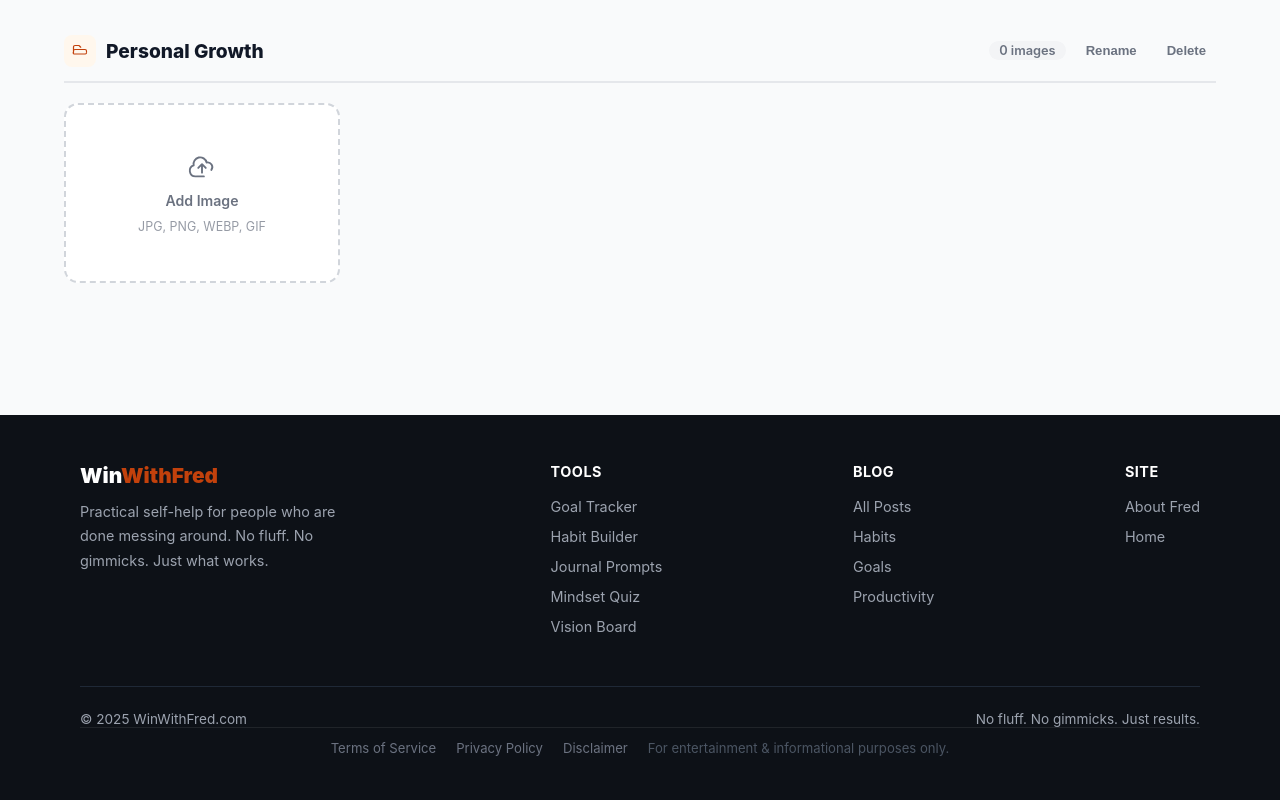
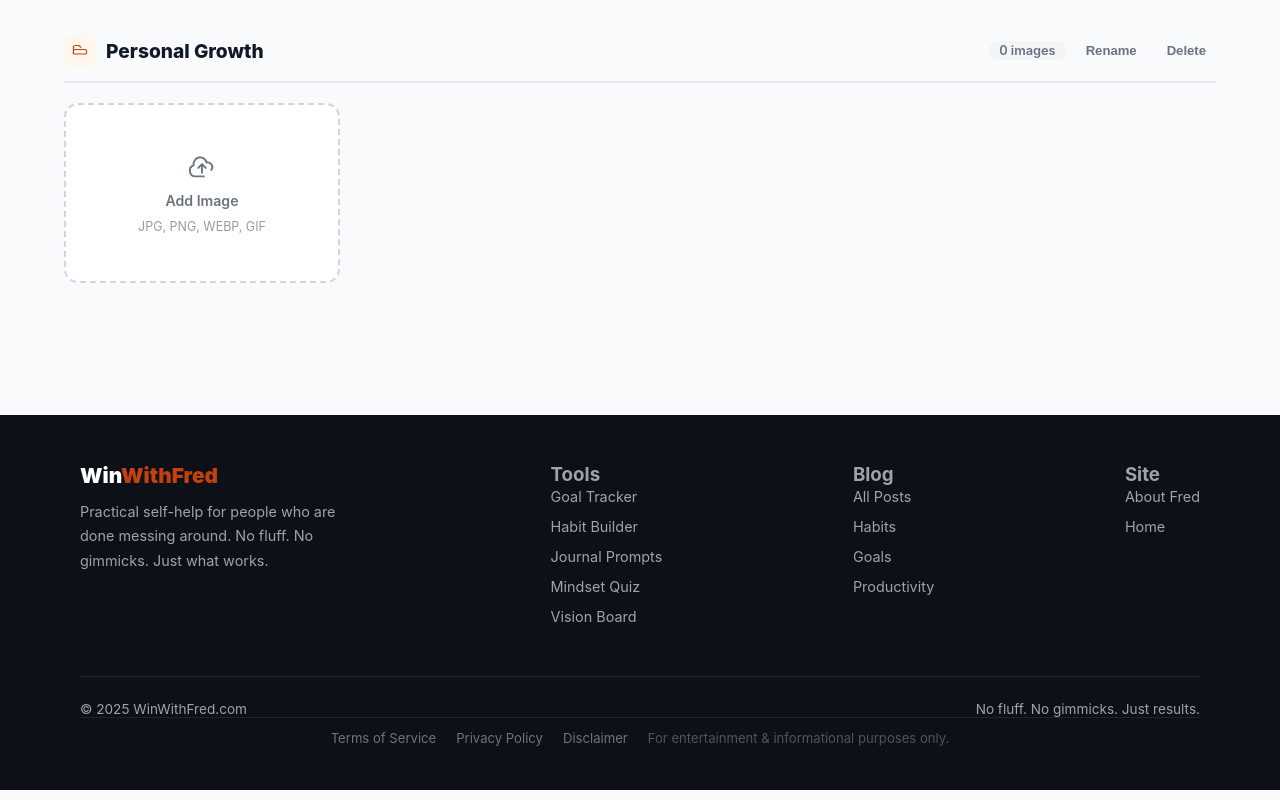
Before and after one commit to WinWithFredToday/winwithfred, a plain HTML site: page vision-board.html in a window 1280 px wide. Shown: the part 1687-2487 px from the top of the page. Drawn offline with Linux system fonts and the light colour scheme.

Commit message:
fix: a11y - main landmark, heading order, contrast

```diff
--- a/vision-board.html
+++ b/vision-board.html
@@ -193,7 +193,7 @@
       <p style="font-size:0.9rem;line-height:1.7;">Practical self-help for people who are done messing around. No fluff. No gimmicks. Just what works.</p>
     </div>
     <div class="footer-col">
-      <h4>Tools</h4>
+      <h3>Tools</h3>
       <ul>
         <li><a href="goal-tracker.html">Goal Tracker</a></li>
         <li><a href="habit-builder.html">Habit Builder</a></li>
@@ -203,7 +203,7 @@
       </ul>
     </div>
     <div class="footer-col">
-      <h4>Blog</h4>
+      <h3>Blog</h3>
       <ul>
         <li><a href="blog.html">All Posts</a></li>
         <li><a href="blog-habits-why-fail.html">Habits</a></li>
@@ -212,7 +212,7 @@
       </ul>
     </div>
     <div class="footer-col">
-      <h4>Site</h4>
+      <h3>Site</h3>
       <ul>
         <li><a href="index.html#about">About Fred</a></li>
         <li><a href="index.html">Home</a></li>
```
